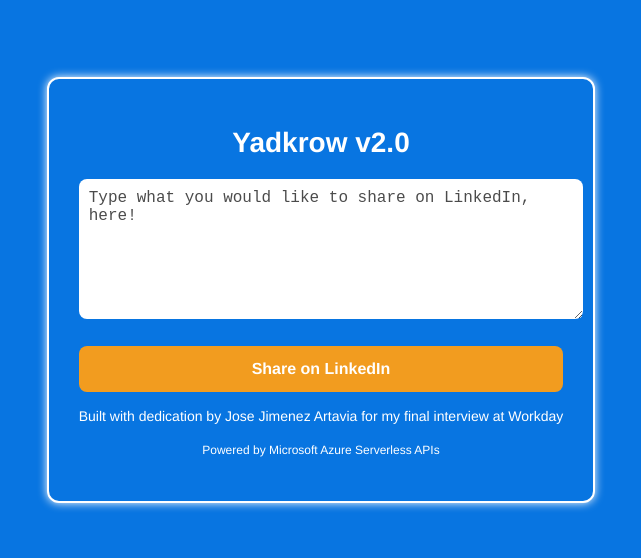
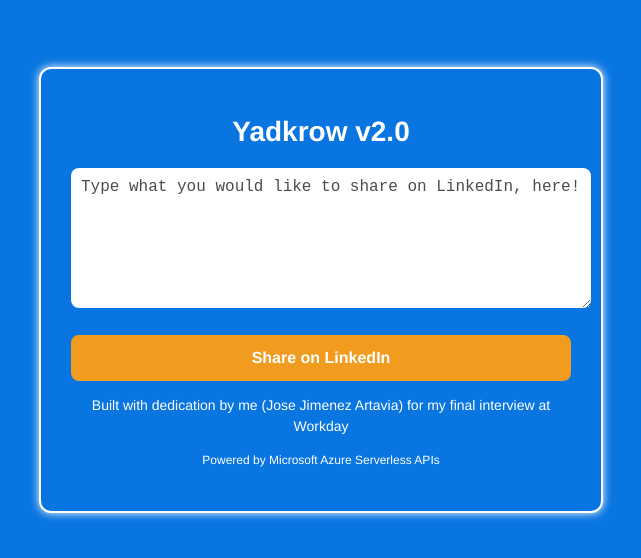
Before and after one commit to quincho-cr/yadkrow, a Vue app in the folder yadkrow-v2/: page / in a window 1280 px wide. Shown: the part 162-720 px from the top of the page, without its empty margins (319-960 px from the left). Built offline with nearby package versions, Linux system fonts and the light colour scheme.

Commit message:
Some additional final touch-ups to commit the front-end

```diff
--- a/yadkrow-v2/src/App.vue
+++ b/yadkrow-v2/src/App.vue
@@ -9,7 +9,7 @@
       <button type="submit" class="button">
         Share on LinkedIn
       </button>
-      <p style="font-size: 14px;">Built with dedication by Jose Jimenez Artavia for my final interview at Workday</p>
+      <p style="font-size: 14px;">Built with dedication by me (Jose Jimenez Artavia) for my final interview at Workday</p>
       <p style="font-size: 12px;">Powered by Microsoft Azure Serverless APIs</p>
 
       <p v-if="responseMessage" class="success">{{ responseMessage }}</p>
```
